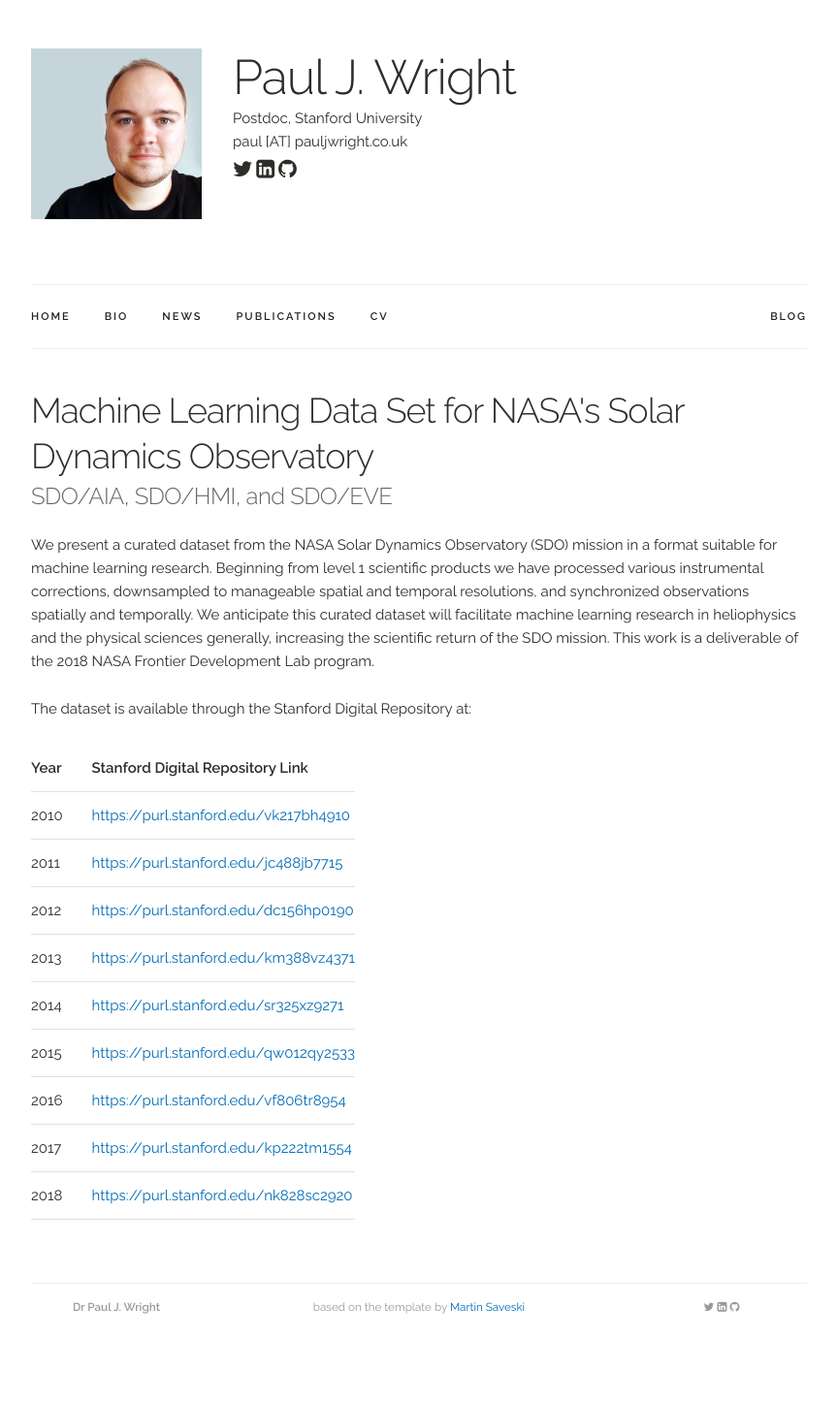
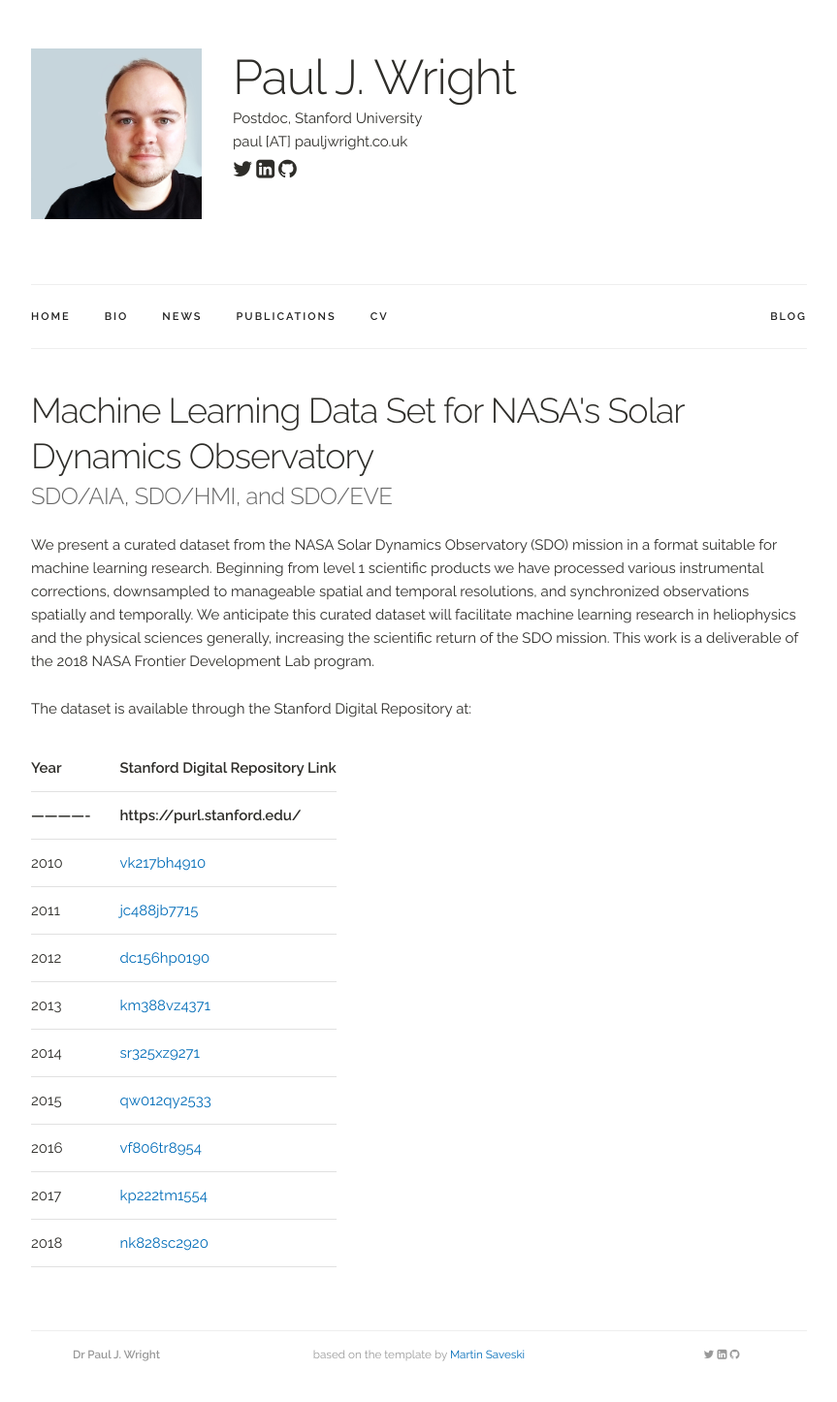
Before and after one commit to rookie0o9/rookie0o9.github.io, a Jekyll site: the page built from _projects/2019_MLDataset.md, in a window 1280 px wide. Shown: the whole page at 97% size, without its empty margins (208-1071 px from the left). Built offline with Jekyll 4.4.1, drawn with Linux system fonts in a browser that asks for light colours; before the commit the page ends 1397 px from its top, so only the background shows below that; some of the changed lines change nothing that is shown.

Commit message:
Update 2019_MLDataset.md

```diff
--- a/_projects/2019_MLDataset.md
+++ b/_projects/2019_MLDataset.md
@@ -9,13 +9,14 @@
 The dataset is available through the Stanford Digital Repository at:
 
 | Year          |   Stanford Digital Repository Link    |
+| ------------- |   https://purl.stanford.edu/          |
 | ------------- |:--------------------------------------|
-| 2010          | [https://purl.stanford.edu/vk217bh4910](https://purl.stanford.edu/vk217bh4910) |
-| 2011          | [https://purl.stanford.edu/jc488jb7715](https://purl.stanford.edu/jc488jb7715) |
-| 2012          | [https://purl.stanford.edu/dc156hp0190](https://purl.stanford.edu/dc156hp0190) |
-| 2013          | [https://purl.stanford.edu/km388vz4371](https://purl.stanford.edu/km388vz4371) |
-| 2014          | [https://purl.stanford.edu/sr325xz9271](https://purl.stanford.edu/sr325xz9271) |
-| 2015          | [https://purl.stanford.edu/qw012qy2533](https://purl.stanford.edu/qw012qy2533) |
-| 2016          | [https://purl.stanford.edu/vf806tr8954](https://purl.stanford.edu/vf806tr8954) |
-| 2017          | [https://purl.stanford.edu/kp222tm1554](https://purl.stanford.edu/kp222tm1554) |
-| 2018          | [https://purl.stanford.edu/nk828sc2920](https://purl.stanford.edu/nk828sc2920) |
+| 2010          | [vk217bh4910](https://purl.stanford.edu/vk217bh4910) |
+| 2011          | [jc488jb7715](https://purl.stanford.edu/jc488jb7715) |
+| 2012          | [dc156hp0190](https://purl.stanford.edu/dc156hp0190) |
+| 2013          | [km388vz4371](https://purl.stanford.edu/km388vz4371) |
+| 2014          | [sr325xz9271](https://purl.stanford.edu/sr325xz9271) |
+| 2015          | [qw012qy2533](https://purl.stanford.edu/qw012qy2533) |
+| 2016          | [vf806tr8954](https://purl.stanford.edu/vf806tr8954) |
+| 2017          | [kp222tm1554](https://purl.stanford.edu/kp222tm1554) |
+| 2018          | [nk828sc2920](https://purl.stanford.edu/nk828sc2920) |
```
